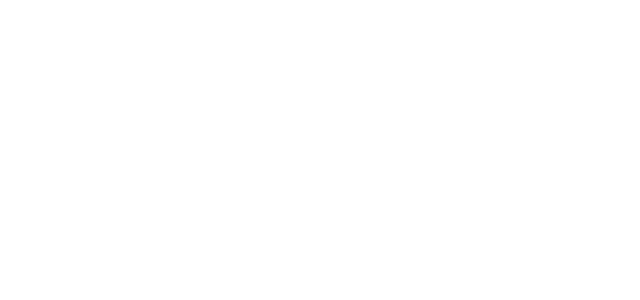
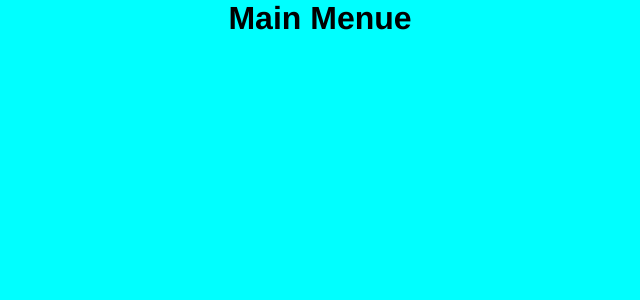
Before and after one commit to JoelStorr/shape-css, a Vue app: page /main-menue in a window 1280 px wide. Shown: the top 300 px of the page, without its empty margins (320-960 px from the left). Built offline with nearby package versions, Linux system fonts and the light colour scheme.

Commit message:
Fixed Transition and Render unloading bug

```diff
--- a/src/App.vue
+++ b/src/App.vue
@@ -1,9 +1,16 @@
 <template>
-  <!-- <nav>
-    <router-link to="/">Home</router-link> |
-    <router-link to="/about">About</router-link>
-  </nav> -->
-  <router-view />
+  <div class="main-content">
+    <!-- <nav>
+      <router-link to="/">Home</router-link> |
+      <router-link to="/about">About</router-link>
+    </nav> -->
+
+    <router-view v-slot="{ Component }">
+      <transition name="fade" mode="out-in">
+        <component :is="Component"></component>
+      </transition>
+    </router-view>
+  </div>
 </template>
 
 <style lang="scss">
@@ -17,9 +24,11 @@
   -webkit-font-smoothing: antialiased;
   -moz-osx-font-smoothing: grayscale;
   text-align: center;
-  color: #2c3e50;
 }
 
+.main-content {
+  background-color: #2c3e50;
+}
 nav {
   padding: 30px;
 
@@ -32,4 +41,24 @@
     }
   }
 }
+
+.fade-enter-from {
+  opacity: 0;
+}
+.fade-enter-active {
+  animation: slide-in-animation 0.5s ease-in-out;
+}
+.fade-leave-to {
+  transition: all 1s linear;
+  opacity: 0;
+}
+
+@keyframes slide-in-animation {
+  0% {
+    transform: translateX(100%);
+  }
+  100% {
+    transform: translateX(0%);
+  }
+}
 </style>
--- a/src/components/matterJs.vue
+++ b/src/components/matterJs.vue
@@ -1,7 +1,10 @@
 <template>
-  <div class="content">
+  <div id="content">
     <button class="startbtn" @click="changeToMenue">Start</button>
     <div class="testLabel">Shape CSS</div>
+    <Transition>
+      <div class="blocker" if="!show"></div>
+    </Transition>
     <canvas id="canvas"></canvas>
   </div>
 </template>
@@ -16,6 +19,7 @@
       runner: null,
       engine: null,
       render: null,
+      show: true,
     };
   },
   mounted() {
@@ -131,23 +135,27 @@
 
   methods: {
     changeToMenue() {
+      this.show = false;
+      this.$router.push('/main-menue');
       // Destroy Render Engine on Route Change
       Render.stop(this.render);
+      this.render.canvas.remove();
       Engine.clear(this.engine);
-      this.render.canvas.remove();
       this.render.canvas = null;
       this.render.context = null;
       this.render.textures = {};
-      this.render.canvas = this.$router.push('/about');
     },
   },
 };
 </script>
 
 <style>
+#content {
+  background-color: #14161f;
+}
 #canvas {
   position: absolute;
-
+  opacity: 1;
   top: 0;
   left: 0;
 }
@@ -179,4 +187,21 @@
 
   z-index: 10;
 }
+
+.blocker {
+  width: 100vw;
+  height: 100vh;
+  background-color: #14161f;
+  opacity: 1;
+}
+
+.v-enter-active,
+.v-leave-active {
+  transition: opacity 2s ease;
+}
+
+.v-enter-from,
+.v-leave-to {
+  opacity: 0;
+}
 </style>
--- a/src/router/index.js
+++ b/src/router/index.js
@@ -1,11 +1,11 @@
 import { createRouter, createWebHistory } from 'vue-router';
-import HomeView from '../views/HomeView.vue';
+import HomeView from '../components/matterJs.vue';
 import MenueView from '../views/MenueView.vue';
 
 const routes = [
   {
     path: '/',
-    name: 'home',
+    name: 'intro',
     component: HomeView,
   },
   {
--- a/src/views/HomeView.vue
+++ b/src/views/HomeView.vue
@@ -19,3 +19,9 @@
   methods: {},
 };
 </script>
+
+<style>
+.home {
+  background-color: #14161f;
+}
+</style>
--- a/src/views/MenueView.vue
+++ b/src/views/MenueView.vue
@@ -1,9 +1,17 @@
 <template>
-  <div></div>
+  <div class="full-view">
+    <h1>Main Menue</h1>
+  </div>
 </template>
 
 <script>
 export default {};
 </script>
 
-<style></style>
+<style>
+.full-view {
+  width: 100vw;
+  height: 100vh;
+  background-color: aqua;
+}
+</style>
```
